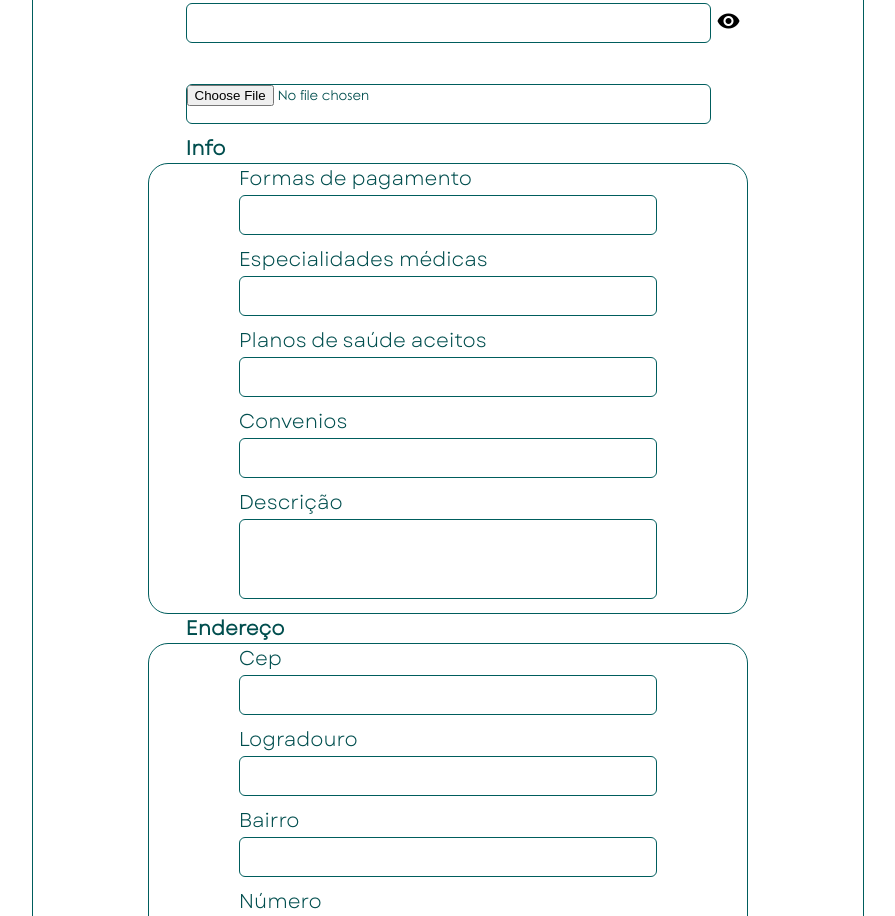
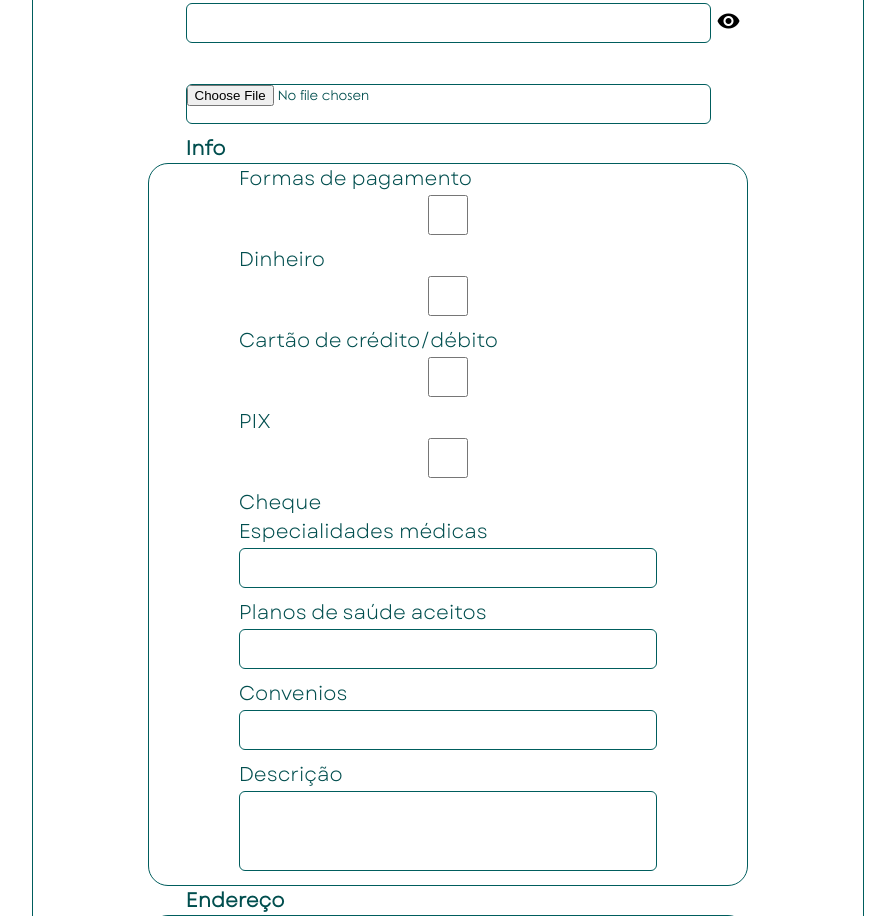
Before and after one commit to vertplay/integrador, a CodeIgniter 4 app: the page made by app/Views/clinicas/registro.php in a window 1280 px wide. Shown: the part 400-1316 px from the top of the page, without its empty margins (192-1087 px from the left). Run offline with PHP 8.4 and a stand-in for CodeIgniter, Linux system fonts and the light colour scheme; the template is opened without the code that fills it, so the values that code supplies are empty; some libraries are stand-ins or nearby versions; some web fonts are replaced.

Commit message:
Update registro.php

```diff
--- a/app/Views/clinicas/registro.php
+++ b/app/Views/clinicas/registro.php
@@ -22,7 +22,18 @@
                 <label for="informacoes" class="sub_bloco-titulo">Info</label>
                 <div class="sub_bloco" id="informacoes">
                     <label for="forma_pagamento">Formas de pagamento</label>
-                        <input type="text" name="forma_pagamento" id="forma_pagamento" required />
+                    <input type="checkbox" name="forma_pagamento_dinheiro" id="forma_pagamento_dinheiro" value="dinheiro">
+                    <label for="forma_pagamento_dinheiro">Dinheiro</label>
+
+                    <input type="checkbox" name="forma_pagamento_cartao" id="forma_pagamento_cartao" value="cartao">
+                        <label for="forma_pagamento_cartao">Cartão de crédito/débito</label>
+
+                    <input type="checkbox" name="forma_pagamento_pix" id="forma_pagamento_pix" value="pix">
+                        <label for="forma_pagamento_pix">PIX</label>
+
+                    <input type="checkbox" name="forma_pagamento_cheque" id="forma_pagamento_cheque" value="cheque">
+                        <label for="forma_pagamento_cheque">Cheque</label>
+
                         <div class="error-message"></div>
                     <label for="especialidade_clinica">Especialidades médicas</label>
                         <input type="text" name="especialidade_clinica" id="especialidade_clinica" required/>
```
